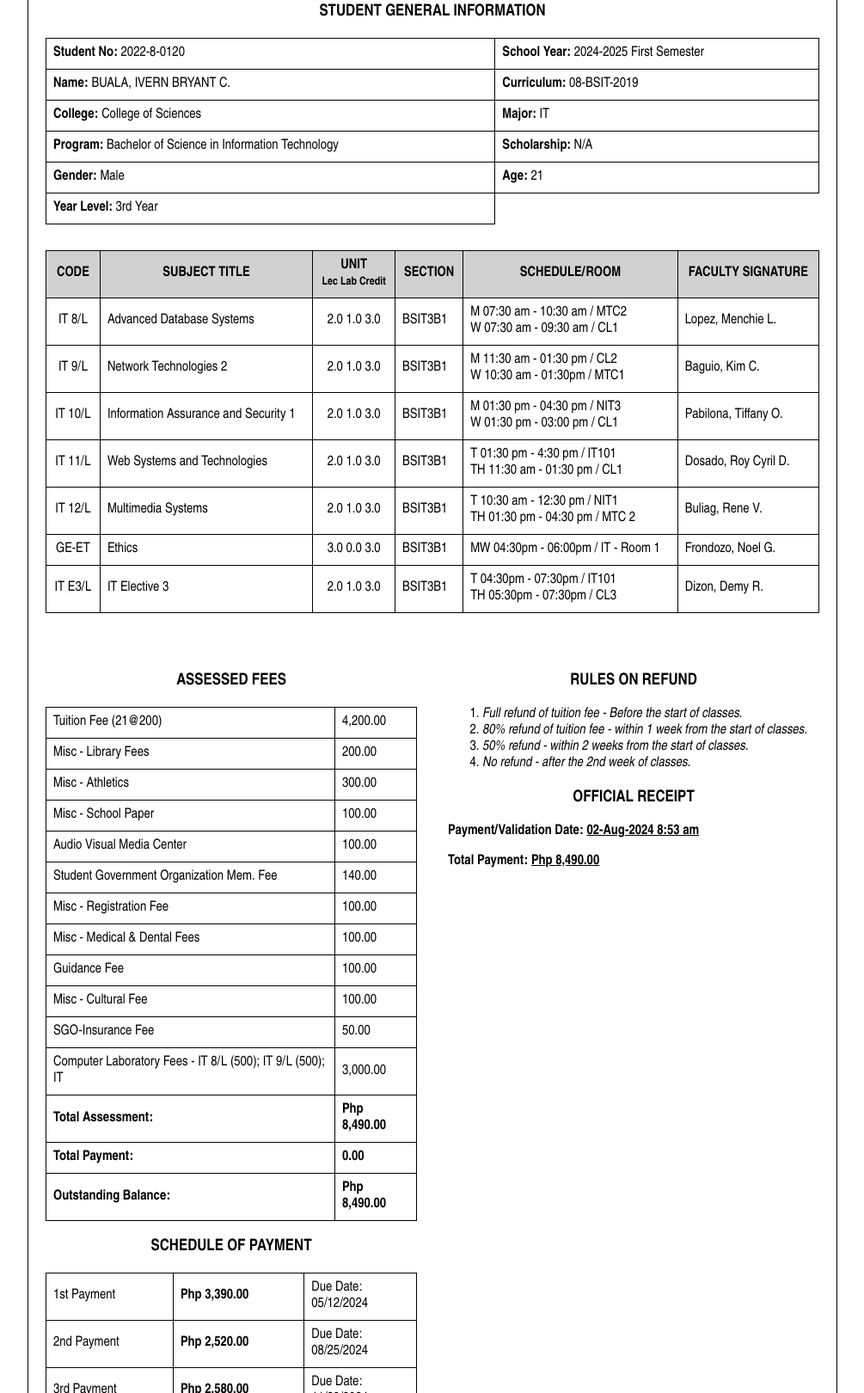
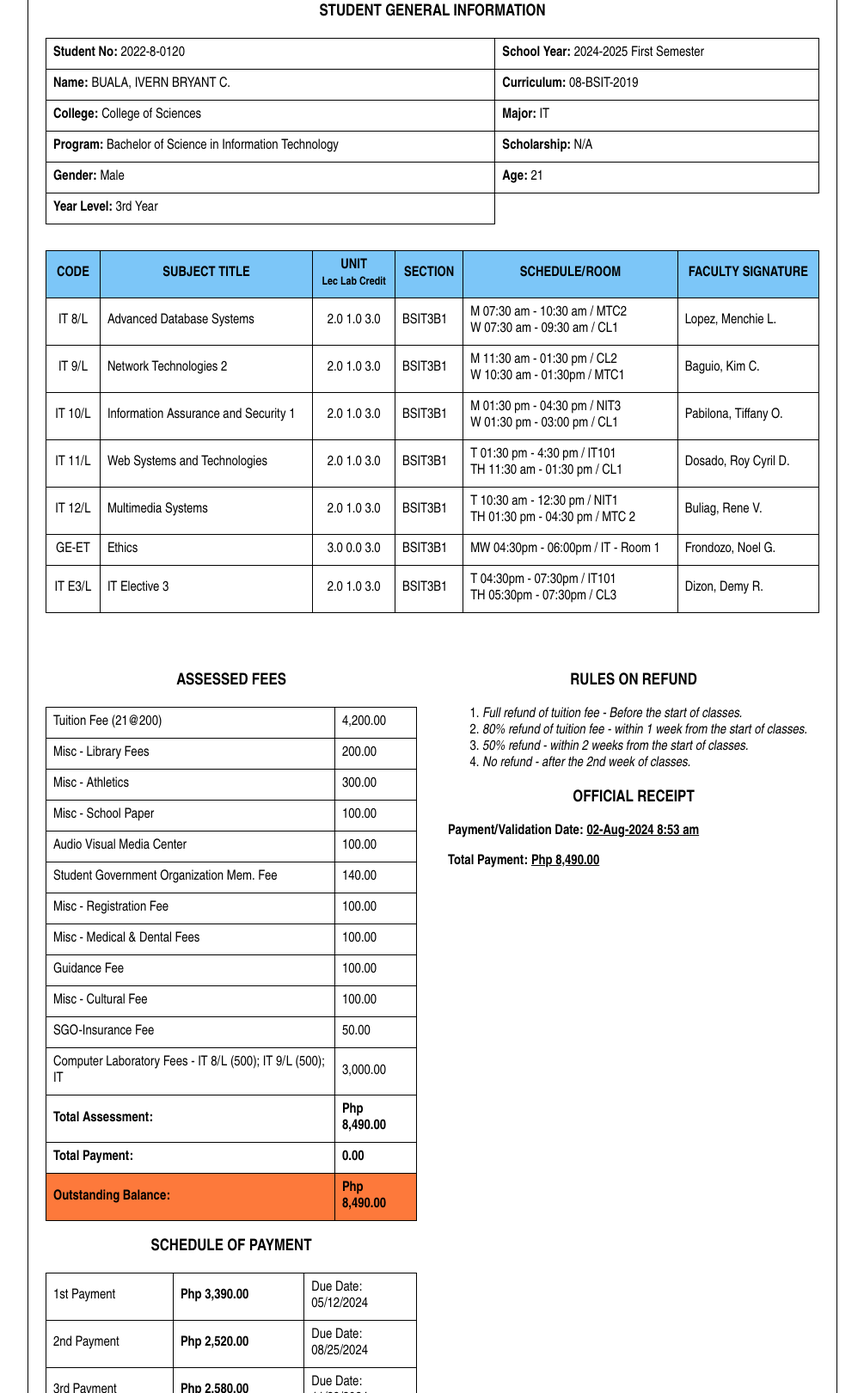
Before and after one commit to pavseh/cert-of-registration-drill2, a plain HTML site: page index.html in a window 1280 px wide. Shown: the part 248-1868 px from the top of the page at 86% size, without its empty margins (137-1142 px from the left). Drawn offline with Linux system fonts and the light colour scheme.

Commit message:
Table color changes

```diff
--- a/style.css
+++ b/style.css
@@ -89,7 +89,11 @@ body {
 
 .subject-table th {
     text-align: center;
-    background-color: #d1d1d1;
+    background-color: #7cc6f8;
+}
+
+.balance td{
+    background-color: #fd793b;
 }
 
 .total td {
```
